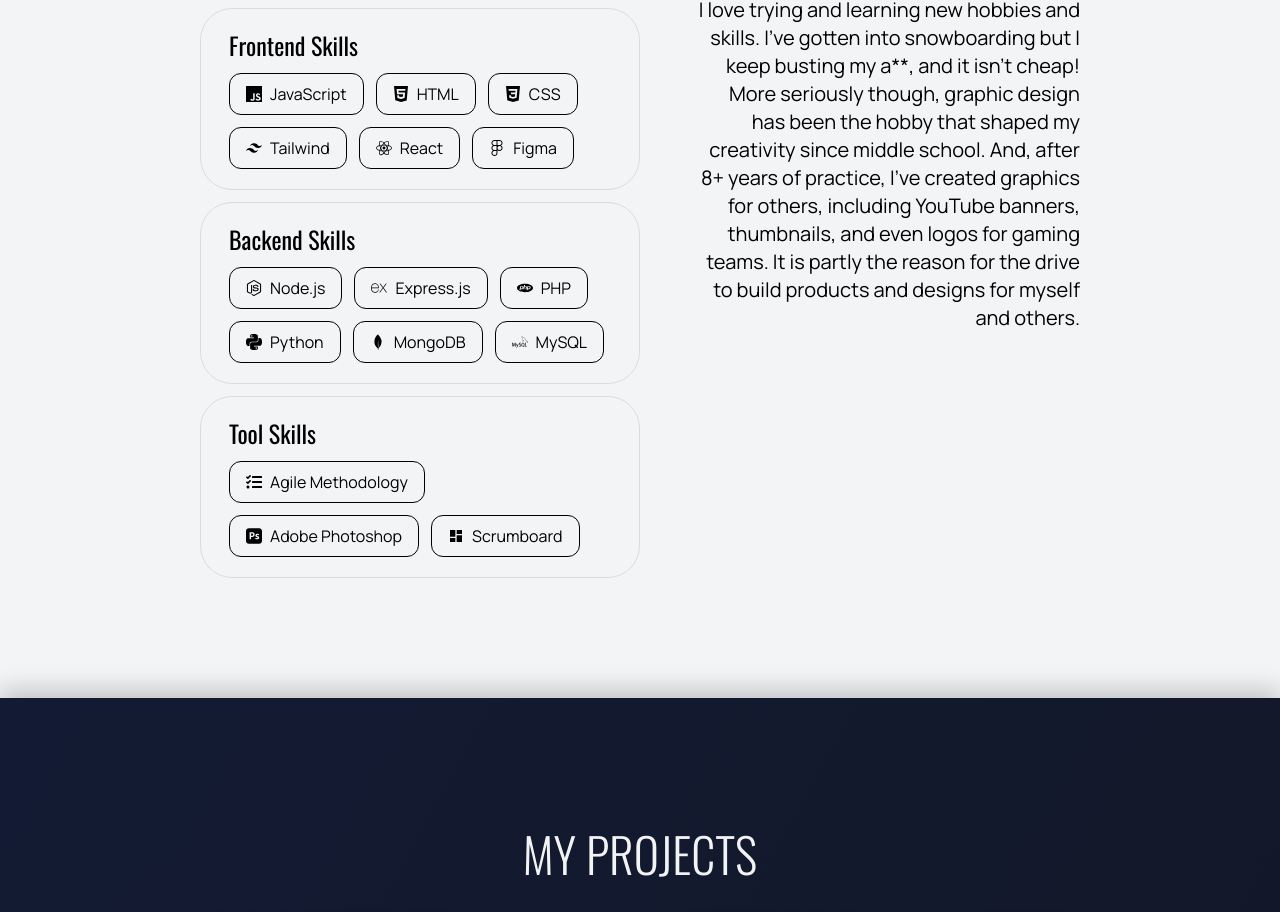
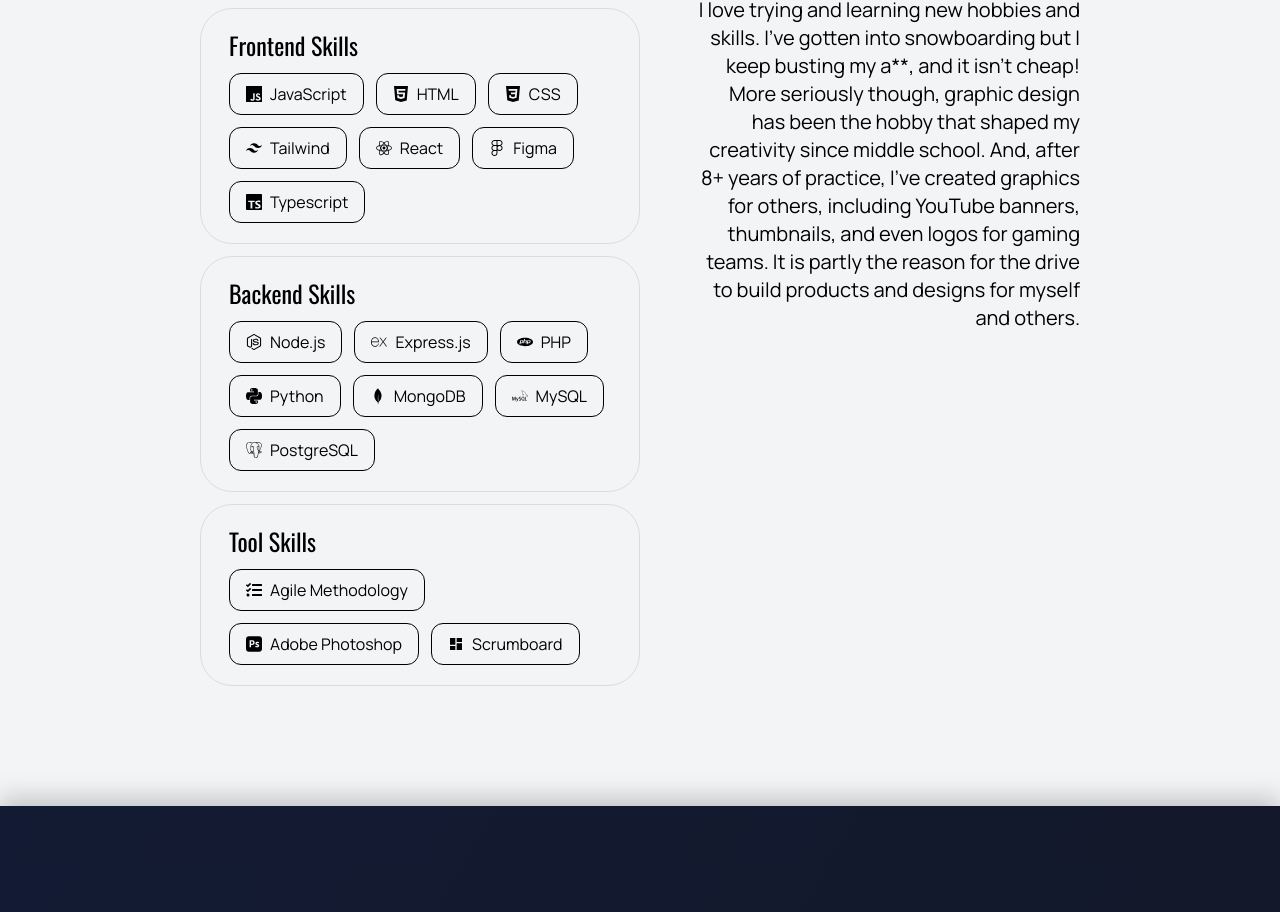
Before and after one commit to jhn816/jhn-web, a React (Vite) app: page / in a window 1280 px wide. Shown: the part 916-1828 px from the top of the page. Built offline with nearby package versions, Linux system fonts and the light colour scheme.

Commit message:
added two technologies

```diff
--- a/src/App.jsx
+++ b/src/App.jsx
@@ -14,7 +14,9 @@ import {
   SiMysql,
   SiPhp,
   SiFigma,
-  SiAdobephotoshop
+  SiAdobephotoshop,
+  SiPostgresql,
+  SiTypescript
 } from 'react-icons/si';
 import { MdDashboard } from 'react-icons/md';
 import { FaTasks } from 'react-icons/fa';
@@ -166,6 +168,7 @@ function App() {
       { name: "Tailwind", icon: <SiTailwindcss /> },
       { name: "React", icon: <SiReact /> },
       { name: "Figma", icon: <SiFigma /> },
+      { name: "Typescript", icon: <SiTypescript /> },
     ],
 
     backend: [
@@ -175,6 +178,7 @@ function App() {
       { name: "Python", icon: <SiPython /> },
       { name: "MongoDB", icon: <SiMongodb /> },
       { name: "MySQL", icon: <SiMysql /> },
+      { name: "PostgreSQL", icon: <SiPostgresql /> },
     ],
 
     tools: [
```
